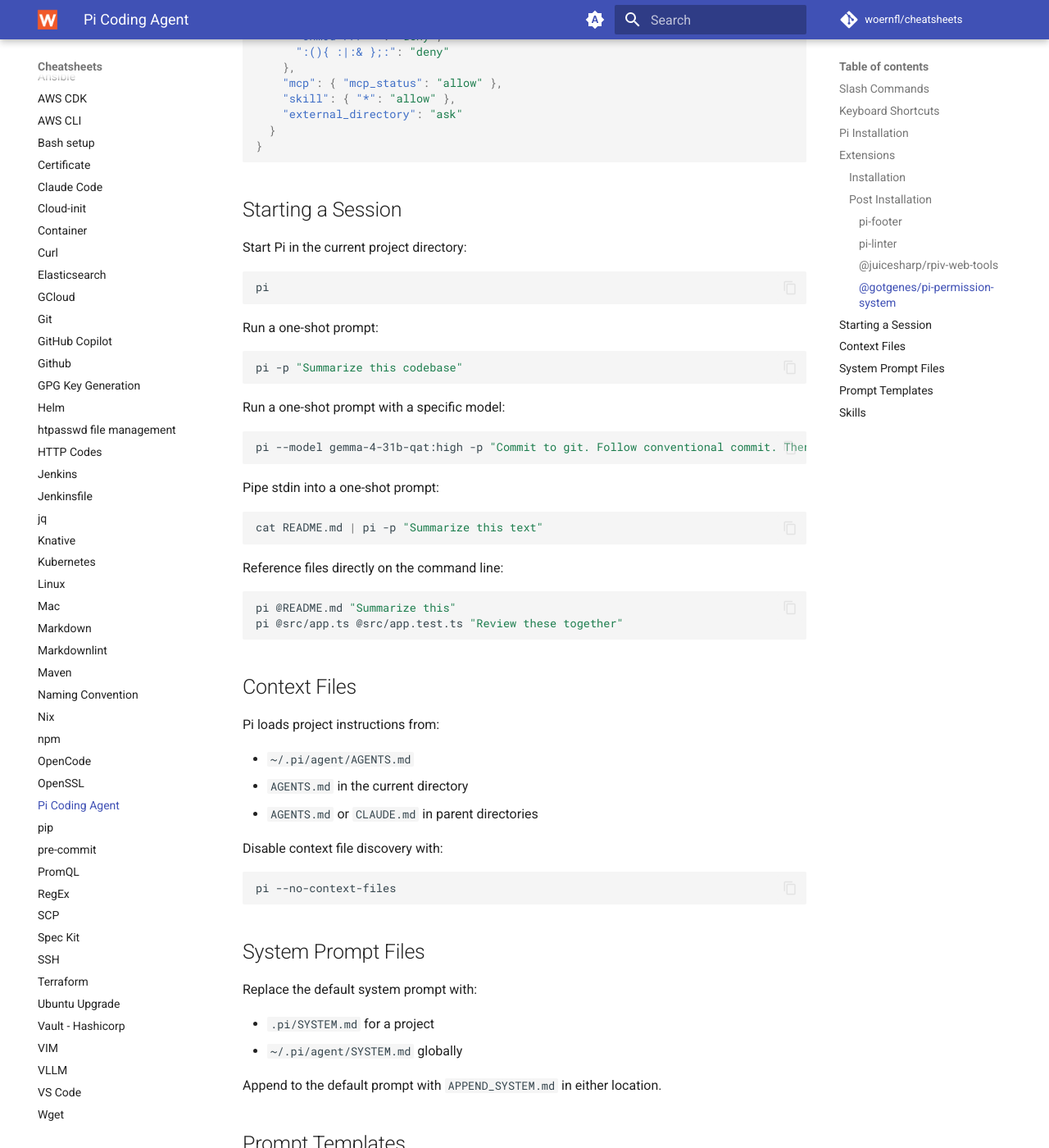
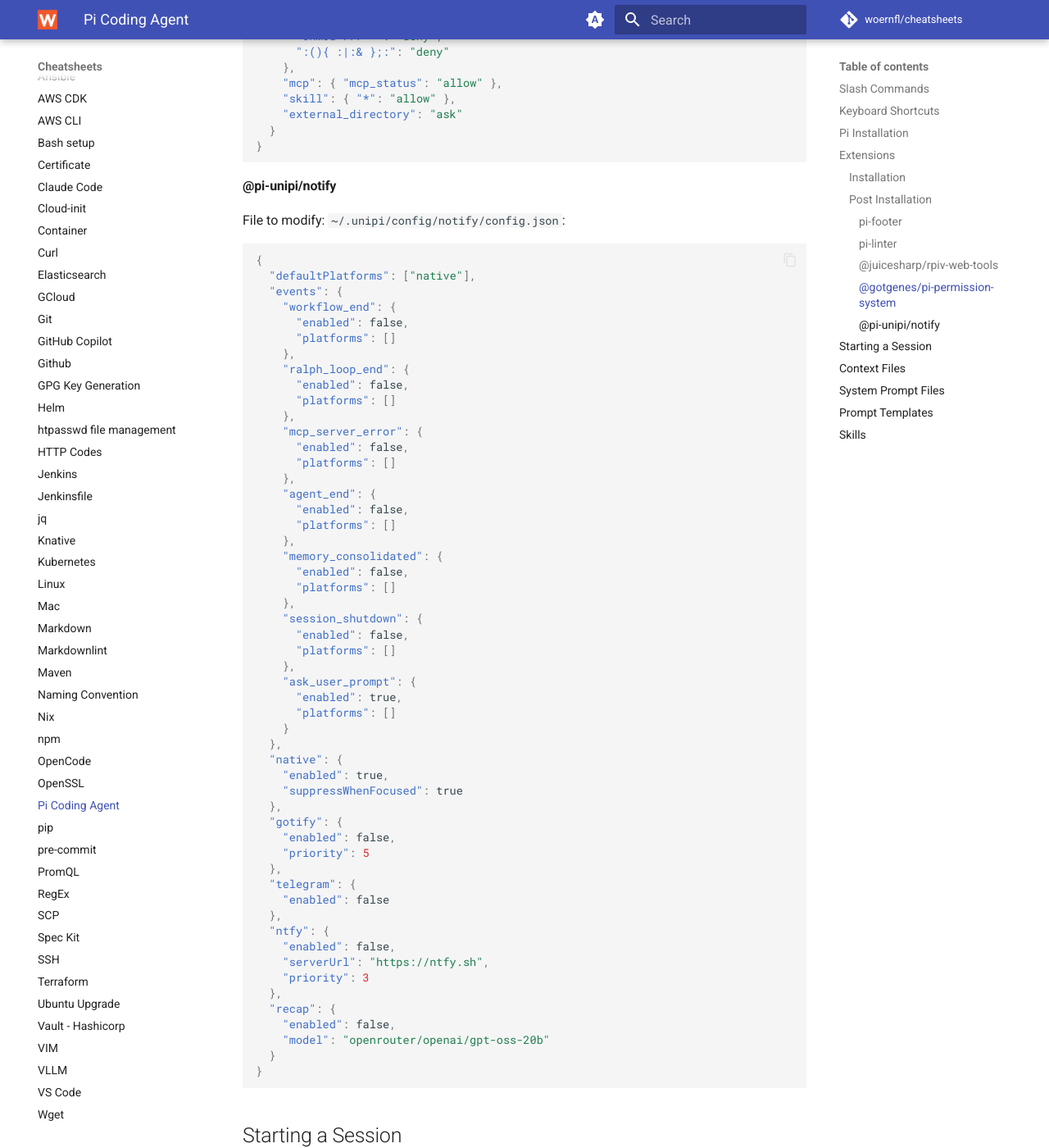
Before and after one commit to woernfl/cheatsheets, an MkDocs documentation site: the page built from docs/pi.md, in a window 1280 px wide and 1400 px high, scrolled down 7468 px. Shown: the whole window at 82% size. Built offline with MkDocs 1.6.1 and Material for MkDocs 9.7.7, drawn with Linux system fonts in a browser that asks for light colours; comment, search, counter and statistics services are not loaded.

Commit message:
Document @pi-unipi/notify configuration (#412)
* Document @pi-unipi/notify configuration

Added configuration details for @pi-unipi/notify in pi.md.

* Apply Prettier format

* Add new terms to cspell configuration

---------

Co-authored-by: autofix-ci[bot] <114827586+autofix-ci[bot]@users.noreply.github.com>

````diff
--- a/docs/pi.md
+++ b/docs/pi.md
@@ -355,6 +355,66 @@
 }
 ```
 
+#### @pi-unipi/notify
+
+File to modify: `~/.unipi/config/notify/config.json`:
+
+```json
+{
+  "defaultPlatforms": ["native"],
+  "events": {
+    "workflow_end": {
+      "enabled": false,
+      "platforms": []
+    },
+    "ralph_loop_end": {
+      "enabled": false,
+      "platforms": []
+    },
+    "mcp_server_error": {
+      "enabled": false,
+      "platforms": []
+    },
+    "agent_end": {
+      "enabled": false,
+      "platforms": []
+    },
+    "memory_consolidated": {
+      "enabled": false,
+      "platforms": []
+    },
+    "session_shutdown": {
+      "enabled": false,
+      "platforms": []
+    },
+    "ask_user_prompt": {
+      "enabled": true,
+      "platforms": []
+    }
+  },
+  "native": {
+    "enabled": true,
+    "suppressWhenFocused": true
+  },
+  "gotify": {
+    "enabled": false,
+    "priority": 5
+  },
+  "telegram": {
+    "enabled": false
+  },
+  "ntfy": {
+    "enabled": false,
+    "serverUrl": "https://ntfy.sh",
+    "priority": 3
+  },
+  "recap": {
+    "enabled": false,
+    "model": "openrouter/openai/gpt-oss-20b"
+  }
+}
+```
+
 ## Starting a Session
 
 Start Pi in the current project directory:
````
Also changed, not shown: .cspell.json.
